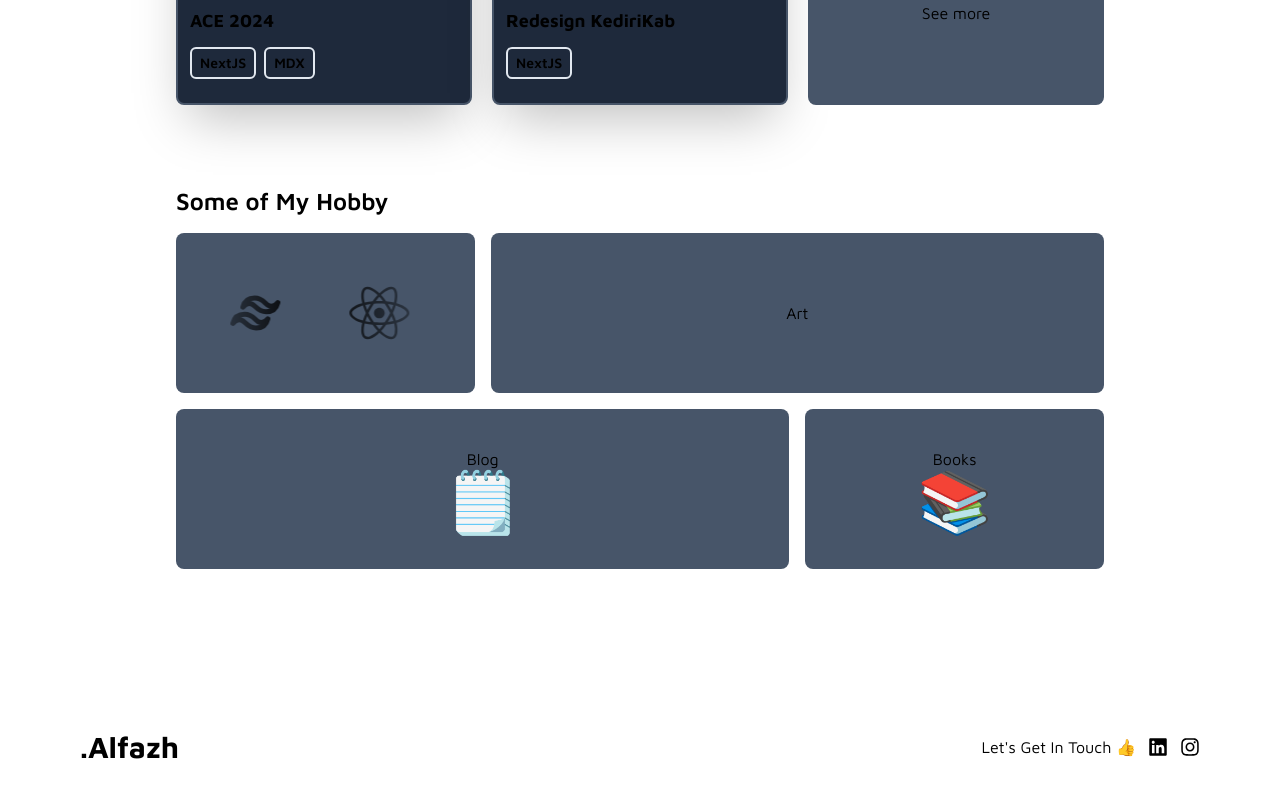
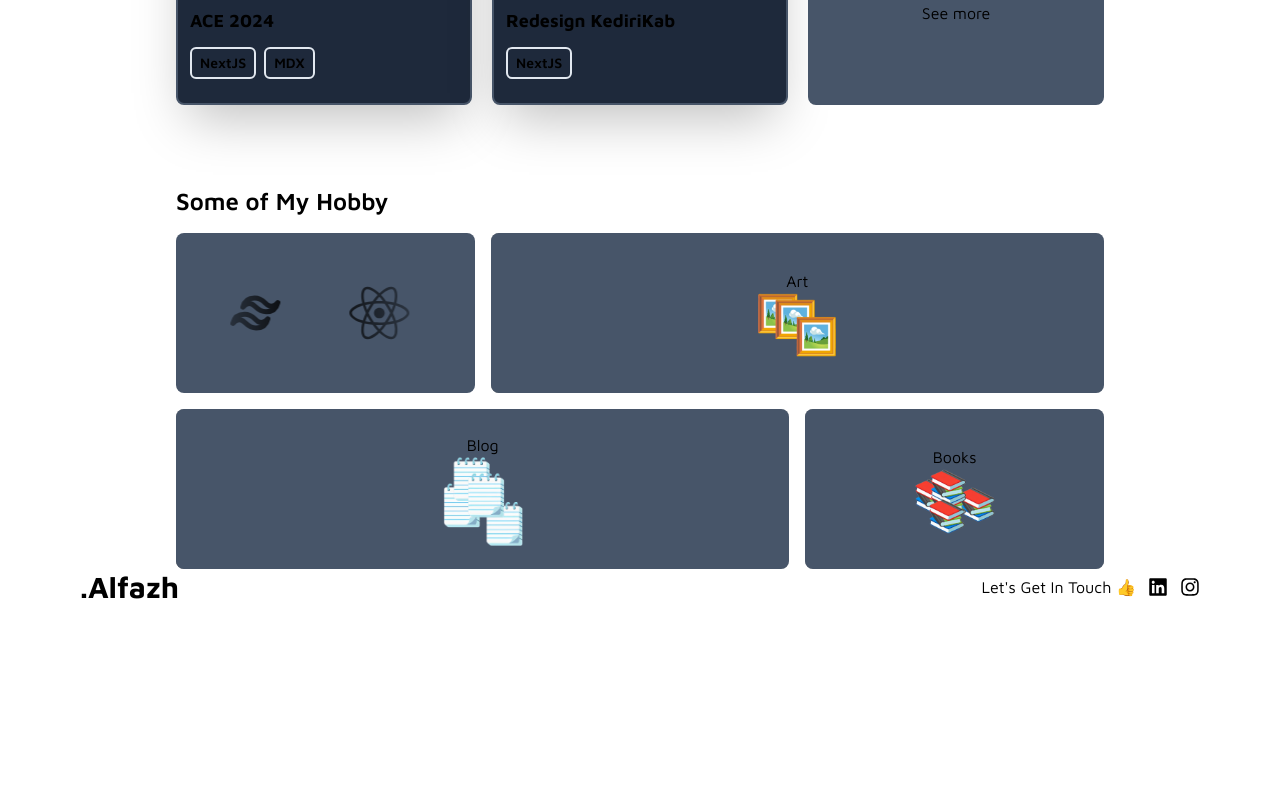
Before and after one commit to alfazh123/Alfazh-page, a Next.js app: page / in a window 1280 px wide. Shown: the part 1068-1865 px from the top of the page. After the commit the page ends 1713 px from the top, so only its background shows below. Built offline with nearby package versions, Linux system fonts and the light colour scheme.

Commit message:
feat: add animation on card

```diff
--- a/app/ui/hobby.tsx
+++ b/app/ui/hobby.tsx
@@ -1,3 +1,4 @@
+import Image from "next/image";
 import Link from "next/link";
 import Skill from "./hobby/skill";
 
@@ -7,23 +8,75 @@ export default function Hobby() {
             <div className=" h-40 w-full bg-slate-600 items-center justify-center flex flex-col rounded-lg">
                 <Skill />
             </div>
+            <div className="relative lg:col-span-2">
+                <div className="absolute w-full h-40">
+                    <Image
+                        src="/hobby/bg-art.png"
+                        alt="Picture of the author"
+                        width={300}
+                        height={300}
+                        className="object-cover w-full h-full rounded-lg grayscale"
+                    />
+                </div>
                 <Link
                     href="/art"
-                className=" h-40 w-full bg-slate-600 items-center justify-center flex flex-col rounded-lg lg:col-span-2"
+                    className="absolute h-40 w-full bg-slate-600 items-center justify-center flex flex-col rounded-lg hover:opacity-90 hover:ease-in-out hover:transition-all duration-700"
                 >
                     <h2>Art</h2>
+                    <Image
+                        src="/hobby/art.png"
+                        alt="Picture of the author"
+                        width={300}
+                        height={300}
+                        className="w-20"
+                    />
                 </Link>
-            <div className="bg-slate-600 items-center justify-center flex flex-col  h-40 w-full rounded-lg lg:col-span-2">
+            </div>
+            <div className="relative lg:col-span-2">
+                <div className="h-40 w-full absolute ">
+                    <Image
+                        src="/hobby/bg-art.png"
+                        alt="Picture of the author"
+                        width={300}
+                        height={300}
+                        className="object-cover w-full h-full rounded-lg grayscale"
+                    />
+                </div>
+                <div className="bg-slate-600 absolute items-center justify-center flex flex-col  h-40 w-full rounded-lg hover:opacity-90 hover:ease-in-out hover:transition-all duration-700">
                     <h2>Blog</h2>
-                <h2 className="text-6xl">🗒️</h2>
+                    <Image
+                        src="/hobby/blog.png"
+                        alt="Picture of the author"
+                        width={300}
+                        height={300}
+                        className="w-20"
+                    />
+                </div>
+            </div>
+            <div className="relative">
+                <div className="h-40 w-full absolute">
+                    <Image
+                        src="/hobby/bg-art.png"
+                        alt="Picture of the author"
+                        width={300}
+                        height={300}
+                        className="object-cover w-full h-full rounded-lg grayscale"
+                    />
                 </div>
                 <Link
                     href="/about/books"
-                className="bg-slate-600 items-center justify-center flex flex-col  h-40 w-full rounded-lg"
+                    className="bg-slate-600 items-center absolute justify-center flex flex-col h-40 w-full rounded-lg hover:opacity-90 hover:ease-in-out hover:transition-all duration-700"
                 >
                     <h2>Books</h2>
-                <p className="text-6xl">📚</p>
+                    <Image
+                        src="/hobby/book.png"
+                        alt="Picture of the author"
+                        width={300}
+                        height={300}
+                        className="w-20"
+                    />
                 </Link>
+            </div>
         </div>
     );
 }
```
Lines whose indentation alone changed are shown as unchanged.
